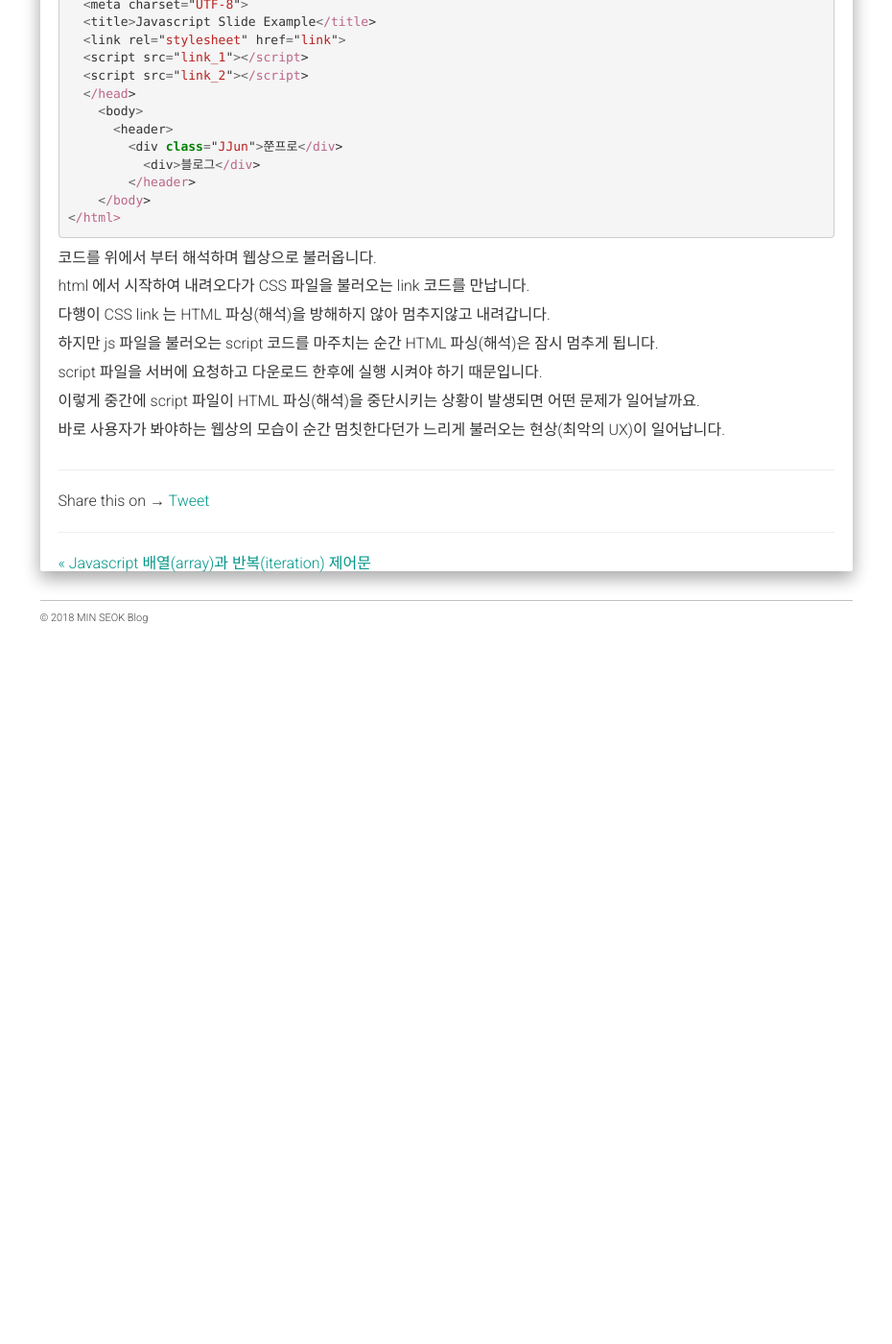
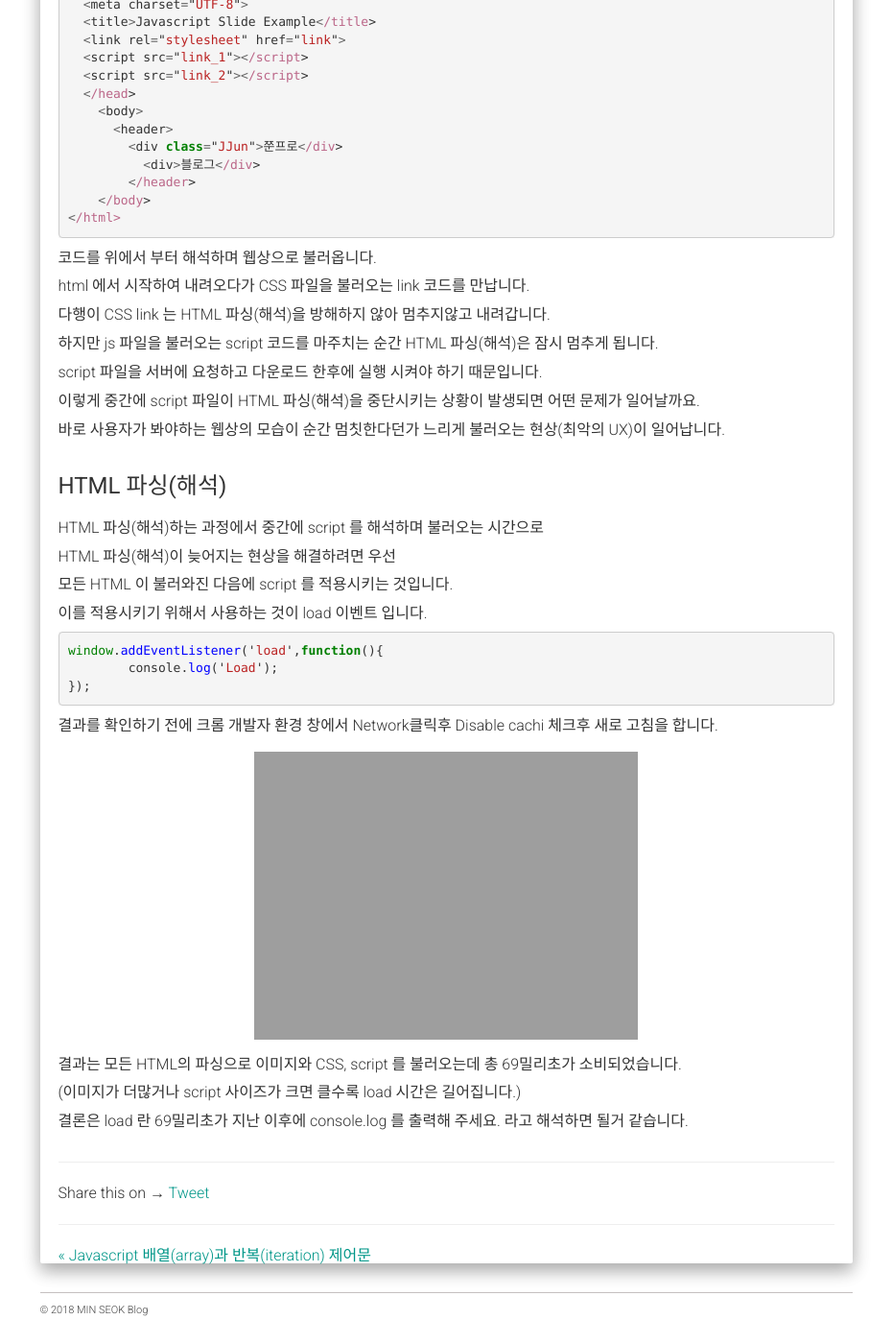
Before and after one commit to alalstjr/promote.github.io, a Jekyll site: the page built from _posts/2018-10-01-JavaScript Load, DOMContentLoaded 이벤트.md, in a window 1280 px wide and 1400 px high, scrolled down 549 px. Shown: the whole window at 96% size, without its empty margins (321-1251 px from the left). Built offline with Jekyll 4.4.1, drawn with Linux system fonts in a browser that asks for light colours; nearby versions of some CDN libraries; our own code applies the rules of GitHub Pages for plain Markdown files; comment, search, counter and statistics services are not loaded; before the commit the page ends 1228 px from its top, so only the background shows below that.

Commit message:
Update 2018-10-01-JavaScript Load, DOMContentLoaded 이벤트.md

```diff
--- a/_posts/2018-10-01-JavaScript Load, DOMContentLoaded 이벤트.md
+++ b/_posts/2018-10-01-JavaScript Load, DOMContentLoaded 이벤트.md
@@ -31,5 +31,24 @@
   <p>script 파일을 서버에 요청하고 다운로드 한후에 실행 시켜야 하기 때문입니다.</p>
   <p>이렇게 중간에 script 파일이 HTML 파싱(해석)을 중단시키는 상황이 발생되면 어떤 문제가 일어날까요.</p>
   <p>바로 사용자가 봐야하는 웹상의 모습이 순간 멈칫한다던가 느리게 불러오는 현상(최악의 UX)이 일어납니다.</p>
+</div>
 
+<div class="box">
+  <div class="small-title">HTML 파싱(해석)</div>
+  <p>HTML 파싱(해석)하는 과정에서 중간에 script 를 해석하며 불러오는 시간으로</p>
+  <p>HTML 파싱(해석)이 늦어지는 현상을 해결하려면 우선</p>
+  <p>모든 HTML 이 불러와진 다음에 script 를 적용시키는 것입니다.</p>
+  <p>이를 적용시키기 위해서 사용하는 것이 load 이벤트 입니다.</p>
+{% highlight javascript %}
+window.addEventListener('load',function(){
+	console.log('Load');
+});
+{% endhighlight %}
+  <p>결과를 확인하기 전에 크롬 개발자 환경 창에서 Network클릭후 Disable cachi 체크후 새로 고침을 합니다.</p>
+  <div class="img-box">
+     <img src="{{ site.baseurl }}/static/img/post/2018-10-01-1.png" alt="자바스크립트 출력확인" />
+  </div>
+  <p>결과는 모든 HTML의 파싱으로 이미지와 CSS, script 를 불러오는데 총 69밀리초가 소비되었습니다.</p>
+  <p>(이미지가 더많거나 script 사이즈가 크면 클수록 load 시간은 길어집니다.)</p>
+  <p>결론은 load 란 69밀리초가 지난 이후에 console.log 를 출력해 주세요. 라고 해석하면 될거 같습니다. </p>
 </div>
```
